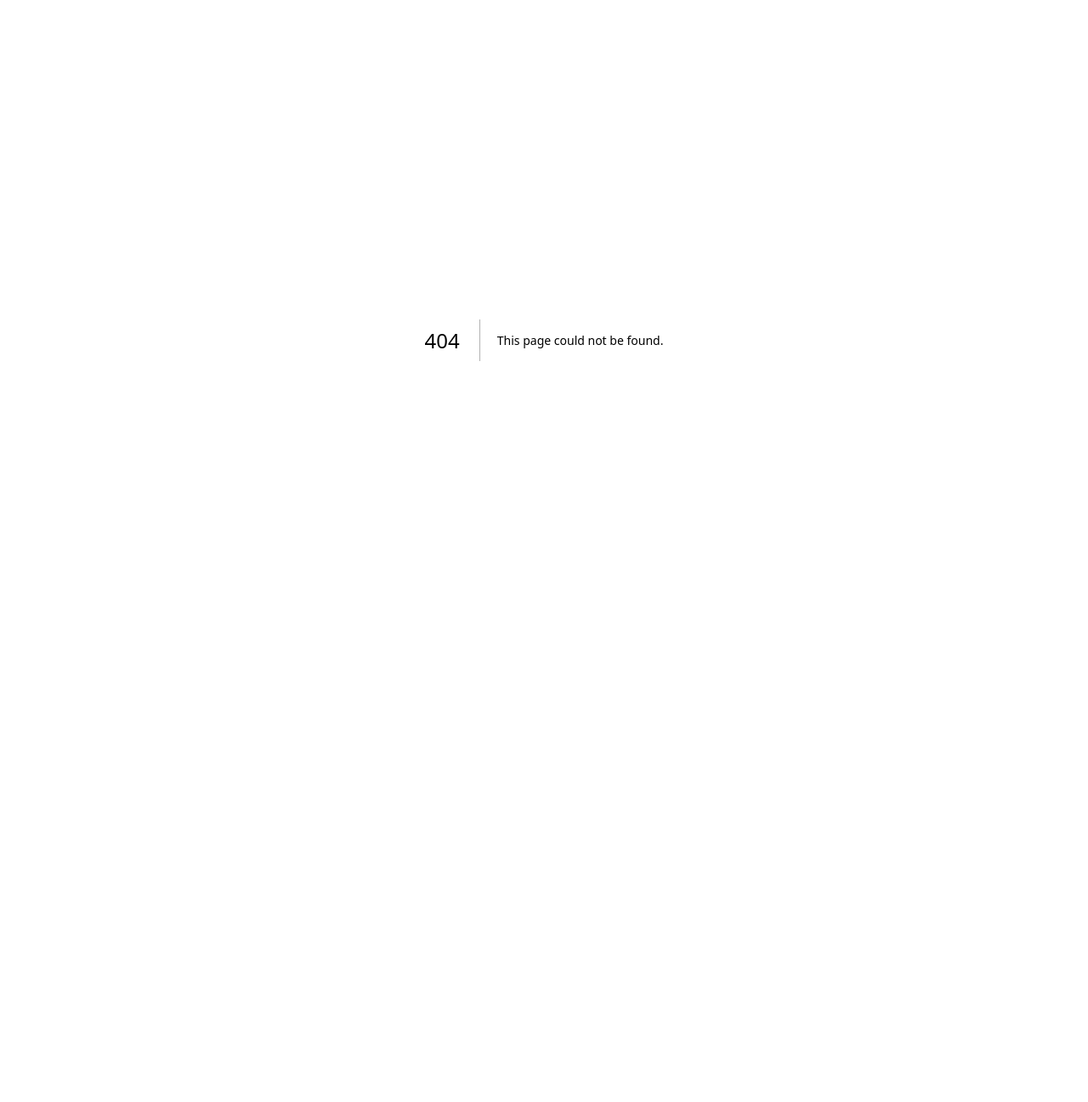
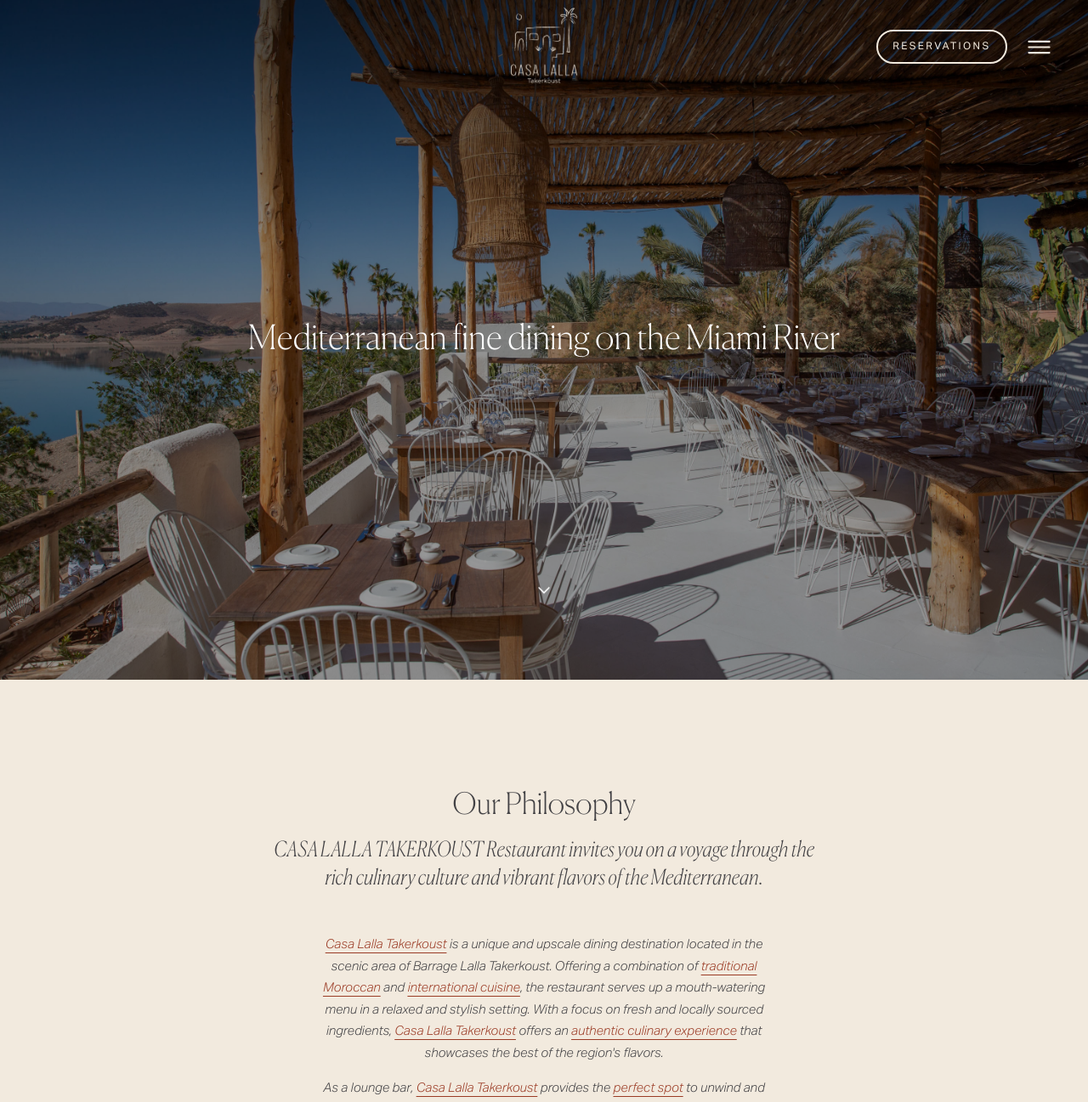
Before and after one commit to Youssef97dev/casalallatakerkoust, a Next.js app: page /restaurant-casa-lalla in a window 1280 px wide. Before the commit this address had no page. Shown: the top 1297 px of the page at 85% size. Before the commit the page ends 800 px from the top, so only its background shows below. Built offline with nearby package versions, Linux system fonts and the light colour scheme.

Commit message:
add Restaurant Page

```diff
--- /dev/null
+++ b/src/app/restaurant-casa-lalla/components/Content.jsx
@@ -0,0 +1,78 @@
+import React from "react";
+import Link from "next/link";
+
+const Content = () => {
+  return (
+    <section
+      id="our-philosophy"
+      className="w-full flex flex-col justify-center items-center gap-4 py-24 lg:py-32 px-5 lg:px-80 text-center"
+    >
+      <h1 className="font-canela text-[35px] leading-[42px] text-casa_black">
+        Our Philosophy
+      </h1>
+      <h2 className="font-canela text-[25px] leading-[32.5px] text-casa_black italic">
+        CASA LALLA TAKERKOUST Restaurant invites you on a voyage through the
+        rich culinary culture and vibrant flavors of the Mediterranean.
+      </h2>
+      <p className="text-[15px] leading-[25.5px] italic font-light text-casa_black mt-8 px-0 lg:px-14">
+        <strong className="text-casa_scarlet underline underline-offset-[5px] decoration-[0.5px]">
+          Casa Lalla Takerkoust
+        </strong>{" "}
+        is a unique and upscale <strong>dining destination</strong> located in
+        the scenic area of <strong>Barrage Lalla Takerkoust</strong>. Offering a
+        combination of{" "}
+        <strong className="text-casa_scarlet underline underline-offset-[5px] decoration-[0.5px]">
+          traditional Moroccan
+        </strong>{" "}
+        and{" "}
+        <strong className="text-casa_scarlet underline underline-offset-[5px] decoration-[0.5px]">
+          international cuisine
+        </strong>
+        , the restaurant serves up a mouth-watering menu in a{" "}
+        <strong>relaxed</strong> and <strong>stylish setting</strong>. With a
+        focus on fresh and locally sourced ingredients,{" "}
+        <strong className="text-casa_scarlet underline underline-offset-[5px] decoration-[0.5px]">
+          Casa Lalla Takerkoust
+        </strong>{" "}
+        offers an{" "}
+        <strong className="text-casa_scarlet underline underline-offset-[5px] decoration-[0.5px]">
+          authentic culinary experience
+        </strong>{" "}
+        that showcases the best of the {"region's"} flavors.
+      </p>
+      <p className="text-[15px] leading-[25.5px] italic font-light text-casa_black px-0 lg:px-14">
+        As a <strong>lounge bar</strong>,{" "}
+        <strong className="text-casa_scarlet underline underline-offset-[5px] decoration-[0.5px]">
+          Casa Lalla Takerkoust
+        </strong>{" "}
+        provides the{" "}
+        <strong className="text-casa_scarlet underline underline-offset-[5px] decoration-[0.5px]">
+          perfect spot
+        </strong>{" "}
+        to unwind and <strong>relax with friends</strong>,{" "}
+        <strong>family</strong>, or <strong>colleagues</strong>. The venue
+        offers a wide selection of carefully crafted{" "}
+        <strong className="text-casa_scarlet underline underline-offset-[5px] decoration-[0.5px]">
+          cocktails
+        </strong>
+        ,{" "}
+        <strong className="text-casa_scarlet underline underline-offset-[5px] decoration-[0.5px]">
+          premium wines
+        </strong>
+        , and other beverages, all served in a{" "}
+        <strong className="text-casa_scarlet underline underline-offset-[5px] decoration-[0.5px]">
+          sophisticated and welcoming atmosphere
+        </strong>
+        .
+      </p>
+      <Link
+        href="/booking"
+        className={`mt-5 tracking-[0.2em] text-[11px] font-medium uppercase py-2.5 px-4 transition-all duration-300 ease-in-out border-2 border-casa_scarlet text-casa_scarlet hover:bg-casa_scarlet hover:text-casa_background rounded-full`}
+      >
+        Reservations
+      </Link>
+    </section>
+  );
+};
+
+export default Content;
--- /dev/null
+++ b/src/app/restaurant-casa-lalla/components/Hero.jsx
@@ -0,0 +1,120 @@
+"use client";
+import React, { useEffect, useState } from "react";
+import Image from "next/image";
+
+const imagesLarge = [
+  {
+    src: "/images/casalalla-takerkoust-agafay-large-1.jpg",
+    class: "object-center",
+  },
+  {
+    src: "/images/casalalla-takerkoust-agafay-large-2.jpg",
+    class: "object-center",
+  },
+  {
+    src: "/images/casalalla-takerkoust-agafay-large-3.jpg",
+    class: "object-center",
+  },
+  {
+    src: "/images/casalalla-takerkoust-agafay-large-4.jpg",
+    class: "object-center",
+  },
+];
+
+const imagesSmall = [
+  {
+    src: "https://cdn.pixabay.com/photo/2025/03/28/11/00/marrakech-9498616_1280.jpg",
+    class: "object-center",
+  },
+  {
+    src: "https://cdn.pixabay.com/photo/2025/03/28/11/00/marrakech-9498605_1280.jpg",
+    class: "object-center",
+  },
+  {
+    src: "https://cdn.pixabay.com/photo/2025/03/28/11/00/marrakech-9498596_1280.jpg",
+    class: "object-center",
+  },
+  {
+    src: "https://cdn.pixabay.com/photo/2025/03/28/11/00/marrakech-9498596_1280.jpg",
+    class: "object-center",
+  },
+];
+
+const Hero = () => {
+  const [currentIndex, setCurrentIndex] = useState(0);
+  useEffect(() => {
+    const interval = setInterval(() => {
+      setCurrentIndex((prevIndex) => (prevIndex + 1) % imagesLarge.length);
+    }, 5000); // Change image every 3000ms
+
+    return () => clearInterval(interval);
+  }, []);
+
+  return (
+    <div id="hero" className="relative w-full h-screen">
+      <div className="w-full h-full hidden lg:block">
+        {imagesLarge.map((image, index) => (
+          <div
+            key={index}
+            className={`absolute inset-0 transition-opacity duration-1000 ${
+              index === currentIndex ? "opacity-100" : "opacity-0"
+            }`}
+          >
+            <Image
+              src={image.src}
+              alt={`Image ${index + 1}`}
+              width={1500}
+              height={1500}
+              className={`w-full h-full object-cover ${image.class}`}
+            />
+          </div>
+        ))}
+      </div>
+      <div className="w-full h-full block lg:hidden">
+        {imagesSmall.map((image, index) => (
+          <div
+            key={index}
+            className={`absolute inset-0 transition-opacity duration-1000 ${
+              index === currentIndex ? "opacity-100" : "opacity-0"
+            }`}
+          >
+            <Image
+              src={image.src}
+              alt={`Image ${index + 1}`}
+              width={1500}
+              height={1500}
+              className={`w-full h-full object-cover ${image.class}`}
+            />
+          </div>
+        ))}
+      </div>
+      {/* Overlay */}
+      <div className="absolute inset-0 bg-black bg-opacity-40 hidden lg:block"></div>
+
+      <div className="absolute inset-0 w-full flex justify-center text-center items-center font-canela text-white text-[38px] leading-[40px] lg:text-[40px] lg:leading-[60px] px-2 lg:px-0">
+        <h1>Mediterranean fine dining on the Miami River</h1>
+      </div>
+
+      <div className="absolute bottom-24 left-1/2 transform -translate-x-1/2 text-white z-40">
+        <a href="#our-philosophy">
+          <svg
+            xmlns="http://www.w3.org/2000/svg"
+            className="h-5 w-5 animate-bounce"
+            fill="none"
+            viewBox="0 0 24 24"
+            stroke="currentColor"
+          >
+            <path
+              strokeLinecap="round"
+              strokeLinejoin="round"
+              strokeWidth="2"
+              d="M5 15l7 7 7-7"
+            />
+          </svg>
+        </a>
+      </div>
+    </div>
+  );
+};
+
+export default Hero;
--- /dev/null
+++ b/src/app/restaurant-casa-lalla/components/Loader.jsx
@@ -0,0 +1,18 @@
+import React from "react";
+import Navbar from "@/components/Navbar";
+import Footer from "@/components/Footer";
+import Hero from "./Hero";
+import Content from "./Content";
+
+const Loader = () => {
+  return (
+    <div className="relative">
+      <Navbar path={"/fr"} />
+      <Hero />
+      <Content />
+      <Footer />
+    </div>
+  );
+};
+
+export default Loader;
--- /dev/null
+++ b/src/app/restaurant-casa-lalla/page.jsx
@@ -0,0 +1,8 @@
+import React from "react";
+import Loader from "./components/Loader";
+
+const page = () => {
+  return <Loader />;
+};
+
+export default page;
```
